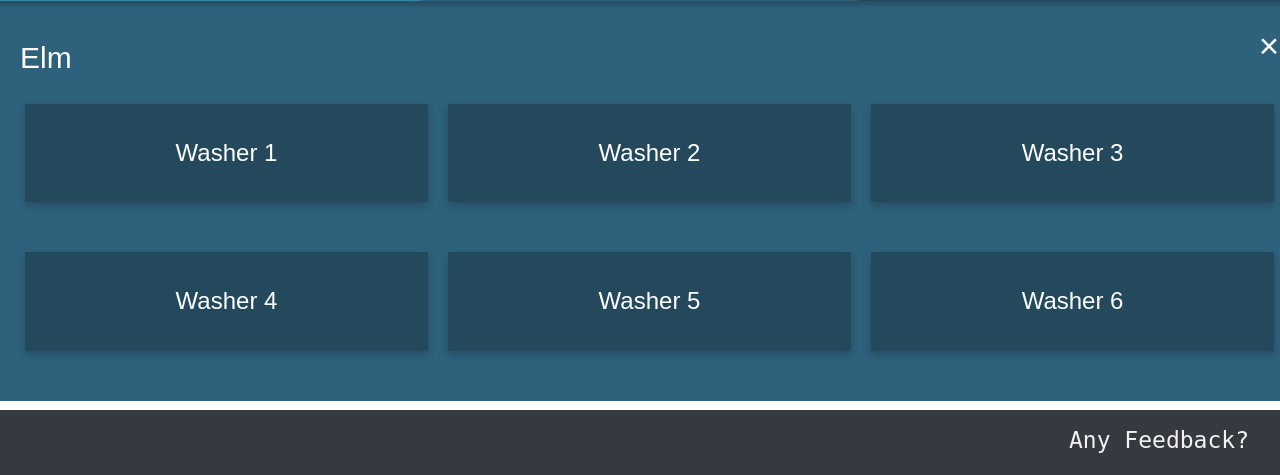
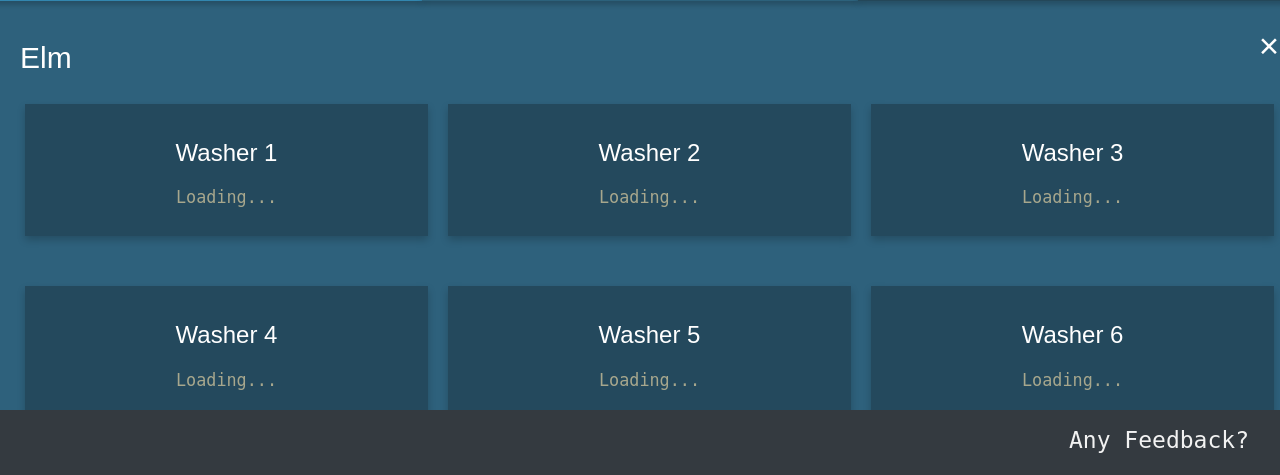
Before and after one commit to sapkotashardul/YNCLaundryViewer-, a Flask app: template app/templates/index.html in a window 1280 px wide, after a click on "Elm". Shown: the part 325-800 px from the top of the page. Run offline with Flask 2, Linux system fonts and the light colour scheme; the template is opened without the code that fills it, so the values that code supplies are empty; some libraries are stand-ins or nearby versions.

Commit message:
Added loading <span> into the page so that people know that the page is loading

```diff
--- a/app/templates/index.html
+++ b/app/templates/index.html
@@ -349,7 +349,7 @@ body {
     margin-top: 20px;
     font-family: monospace;
     color: #a7a78d;
-    font-size: larger;"><span id="elm_washer1">{{elm_washer1}}</span></p>
+    font-size: larger;"><span id="elm_washer1">Loading...</span></p>
     </div>
   </div>
 
@@ -360,7 +360,7 @@ body {
     margin-top: 20px;
     font-family: monospace;
     color: #a7a78d;
-    font-size: larger;"><span id="elm_washer2">{{elm_washer2}}</span></p>
+    font-size: larger;"><span id="elm_washer2">Loading...</span></p>
     </div>
   </div>
 
@@ -371,7 +371,7 @@ body {
     margin-top: 20px;
     font-family: monospace;
     color: #a7a78d;
-    font-size: larger;"><span id="elm_washer3">{{elm_washer3}}</span></p>
+    font-size: larger;"><span id="elm_washer3">Loading...</span></p>
     </div>
   </div>
 
@@ -382,7 +382,7 @@ body {
     margin-top: 20px;
     font-family: monospace;
     color: #a7a78d;
-    font-size: larger;"><span id="elm_washer4">{{elm_washer4}}</span></p>
+    font-size: larger;"><span id="elm_washer4">Loading...</span></p>
     </div>
   </div>
 
@@ -393,7 +393,7 @@ body {
     margin-top: 20px;
     font-family: monospace;
     color: #a7a78d;
-    font-size: larger;"><span id="elm_washer5">{{elm_washer5}}</span></p>
+    font-size: larger;"><span id="elm_washer5">Loading...</span></p>
     </div>
   </div>
 
@@ -404,7 +404,7 @@ body {
     margin-top: 20px;
     font-family: monospace;
     color: #a7a78d;
-    font-size: larger;"><span id="elm_washer6">{{elm_washer6}}</span></p>
+    font-size: larger;"><span id="elm_washer6">Loading...</span></p>
     </div>  </div>
 </div>
 
@@ -422,7 +422,7 @@ body {
     margin-top: 20px;
     font-family: monospace;
     color: #a7a78d;
-    font-size: larger;"><span id="cendana_washer1">{{cendana_washer1}}</span></p>
+    font-size: larger;"><span id="cendana_washer1">Loading...</span></p>
     </div>
   </div>
 
@@ -433,7 +433,7 @@ body {
     margin-top: 20px;
     font-family: monospace;
     color: #a7a78d;
-    font-size: larger;"><span id="cendana_washer2">{{cendana_washer2}}</span></p>
+    font-size: larger;"><span id="cendana_washer2">Loading...</span></p>
     </div>
   </div>
 
@@ -444,7 +444,7 @@ body {
     margin-top: 20px;
     font-family: monospace;
     color: #a7a78d;
-    font-size: larger;"><span id="cendana_washer3">{{cendana_washer3}}</span></p>
+    font-size: larger;"><span id="cendana_washer3">Loading...</span></p>
     </div>
   </div>
 
@@ -455,7 +455,7 @@ body {
     margin-top: 20px;
     font-family: monospace;
     color: #a7a78d;
-    font-size: larger;"><span id="cendana_washer4">{{cendana_washer4}}</span></p>
+    font-size: larger;"><span id="cendana_washer4">Loading...</span></p>
     </div>
   </div>
 
@@ -466,7 +466,7 @@ body {
     margin-top: 20px;
     font-family: monospace;
     color: #a7a78d;
-    font-size: larger;"><span id="cendana_washer5">{{cendana_washer5}}</span></p>
+    font-size: larger;"><span id="cendana_washer5">Loading...</span></p>
     </div>
   </div>
 
@@ -477,7 +477,8 @@ body {
     margin-top: 20px;
     font-family: monospace;
     color: #a7a78d;
-    font-size: larger;"><span id="cendana_washer6">{{cendana_washer6}}</span></p>
+    font-size: larger;"><span id="cendana_washer6">Loading</span></p>
+    <!--This used to be what was ontop: font-size: larger;"><span id="cendana_washer6">{{cendana_washer3}}</span></p>-->
     </div>  </div>
 
 </div>
@@ -500,7 +501,10 @@ function change_color(char1) {
   if (document.getElementById(char1).textContent.charAt(0) == "U") {return 1}
   else if (document.getElementById(char1).textContent.charAt(0) == "A") {return 2}
   else {return 3};   // This function checks for the starting letter of the washer state and reports back accordingly 1 (UNAVAILABLE),2(AVAILABLE), or 3 (Error).
-}
+};
+
+var timer_id = 2000; //milisecond
+
 window.setInterval(function(){
       $("#elm_washer1").load("/elm_washer1_status");
    if (change_color("elm_washer1") == 1) {
@@ -508,7 +512,7 @@ window.setInterval(function(){
 } else if (change_color("elm_washer1") == 2) {
     document.getElementsByClassName("card-elm-washer1")[0].style.backgroundColor = "#098009";
 };
-}, 5 * 100) // make requests every minute
+}, timer_id) // make requests every minute
    window.setInterval(function(){
       $("#elm_washer2").load("/elm_washer2_status");
       if (change_color("elm_washer2") == 1) {
@@ -516,7 +520,7 @@ window.setInterval(function(){
 } else if (change_color("elm_washer2") == 2) {
     document.getElementsByClassName("card-elm-washer2")[0].style.backgroundColor = "#098009";
 };
-   }, 5 * 100) // make requests every minute
+   }, timer_id) // make requests every minute
 
    window.setInterval(function(){
       $("#elm_washer3").load("/elm_washer3_status");
@@ -525,7 +529,7 @@ window.setInterval(function(){
 } else if (change_color("elm_washer3") == 2) {
     document.getElementsByClassName("card-elm-washer3")[0].style.backgroundColor = "#098009";
 };
-   }, 5 * 100) // make requests every minute
+   }, timer_id) // make requests every minute
 
    window.setInterval(function(){
       $("#elm_washer4").load("/elm_washer4_status");
@@ -534,7 +538,7 @@ window.setInterval(function(){
 } else if (change_color("elm_washer4") == 2) {
     document.getElementsByClassName("card-elm-washer4")[0].style.backgroundColor = "#098009";
 };
-   }, 5 * 100) // make requests every minute
+   }, timer_id) // make requests every minute
    window.setInterval(function(){
       $("#elm_washer5").load("/elm_washer5_status");
       if (change_color("elm_washer5") == 1) {
@@ -542,7 +546,7 @@ window.setInterval(function(){
 } else if (change_color("elm_washer5") == 2) {
     document.getElementsByClassName("card-elm-washer5")[0].style.backgroundColor = "#098009";
 };
-   }, 5 * 100) // make requests every minute
+   }, timer_id) // make requests every minute
    window.setInterval(function(){
       $("#elm_washer6").load("/elm_washer6_status");
       if (change_color("elm_washer6") == 1) {
@@ -550,7 +554,7 @@ window.setInterval(function(){
 } else if (change_color("elm_washer6") == 2) {
     document.getElementsByClassName("card-elm-washer6")[0].style.backgroundColor = "#098009";
 };
-   }, 5 * 100) // make requests every minute
+   }, timer_id) // make requests every minute
    window.setInterval(function(){
       $("#cendana_washer1").load("/cendana_washer1_status");
       if (document.getElementById("cendana_washer1").textContent == "UNAVAILABLE") {
@@ -558,7 +562,7 @@ window.setInterval(function(){
 } else if (document.getElementById("cendana_washer1").textContent == "AVAILABLE"){
     document.getElementsByClassName("card-cendana-washer1")[0].style.backgroundColor = "#098009";
 };
-   }, 5 * 100) // make requests every minute
+   }, timer_id) // make requests every minute
    window.setInterval(function(){
       $("#cendana_washer2").load("/cendana_washer2_status");
       if (document.getElementById("cendana_washer2").textContent == "UNAVAILABLE") {
@@ -566,7 +570,7 @@ window.setInterval(function(){
 } else if (document.getElementById("cendana_washer2").textContent == "AVAILABLE"){
     document.getElementsByClassName("card-cendana-washer2")[0].style.backgroundColor = "#098009";
 };
-   }, 5 * 100) // make requests every minute
+   }, timer_id) // make requests every minute
    window.setInterval(function(){
       $("#cendana_washer3").load("/cendana_washer3_status");
       if (document.getElementById("cendana_washer3").textContent == "UNAVAILABLE") {
@@ -574,7 +578,7 @@ window.setInterval(function(){
 } else if (document.getElementById("cendana_washer3").textContent == "AVAILABLE") {
     document.getElementsByClassName("card-cendana-washer3")[0].style.backgroundColor = "#098009";
 };
-   }, 5 * 100) // make requests every minute
+   }, timer_id) // make requests every minute
    window.setInterval(function(){
       $("#cendana_washer4").load("/cendana_washer4_status");
       if (document.getElementById("cendana_washer4").textContent == "UNAVAILABLE") {
@@ -582,7 +586,7 @@ window.setInterval(function(){
 } else if (document.getElementById("cendana_washer4").textContent == "AVAILABLE") {
     document.getElementsByClassName("card-cendana-washer4")[0].style.backgroundColor = "#098009";
 };
-   }, 5 * 100) // make requests every minute
+   }, timer_id) // make requests every minute
    window.setInterval(function(){
       $("#cendana_washer5").load("/cendana_washer5_status");
       if (change_color("cendana_washer5") == 1) {
@@ -590,7 +594,7 @@ window.setInterval(function(){
 } else if (change_color("cendana_washer5") == 2) {
     document.getElementsByClassName("card-cendana-washer5")[0].style.backgroundColor = "#098009";
 };
-   }, 5 * 100) // make requests every minute
+   }, timer_id) // make requests every minute
    window.setInterval(function(){
       $("#cendana_washer6").load("/cendana_washer6_status");
       if (change_color("cendana_washer6") == 1) {
@@ -598,7 +602,7 @@ window.setInterval(function(){
 } else if (change_color("cendana_washer6") == 2) {
     document.getElementsByClassName("card-cendana-washer6")[0].style.backgroundColor = "#098009";
 };
-   }, 5 * 100) // make requests every minute
+   }, timer_id) // make requests every minute
 </script>
 
 
```
Also changed, not shown: 1 other file.
